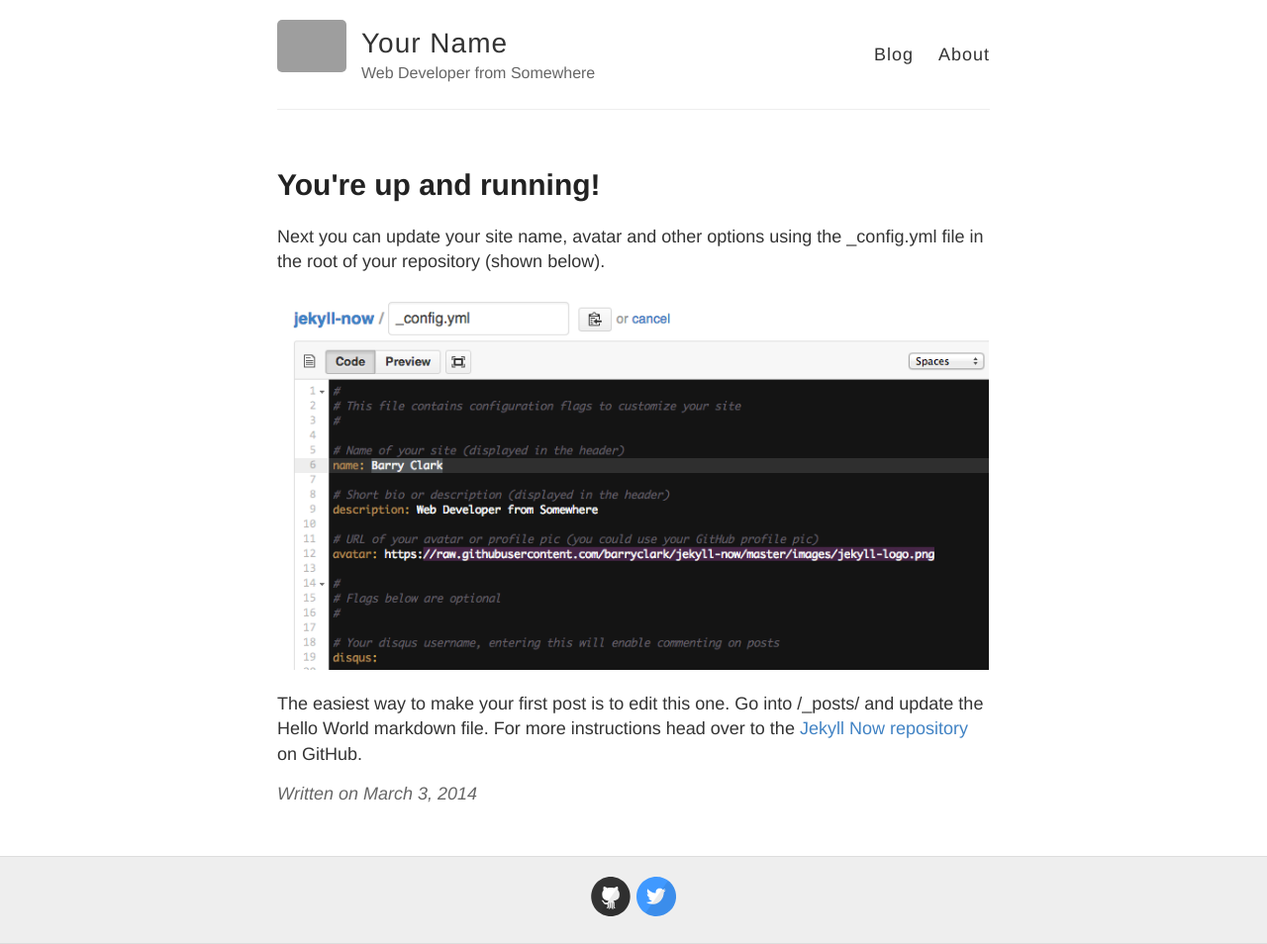
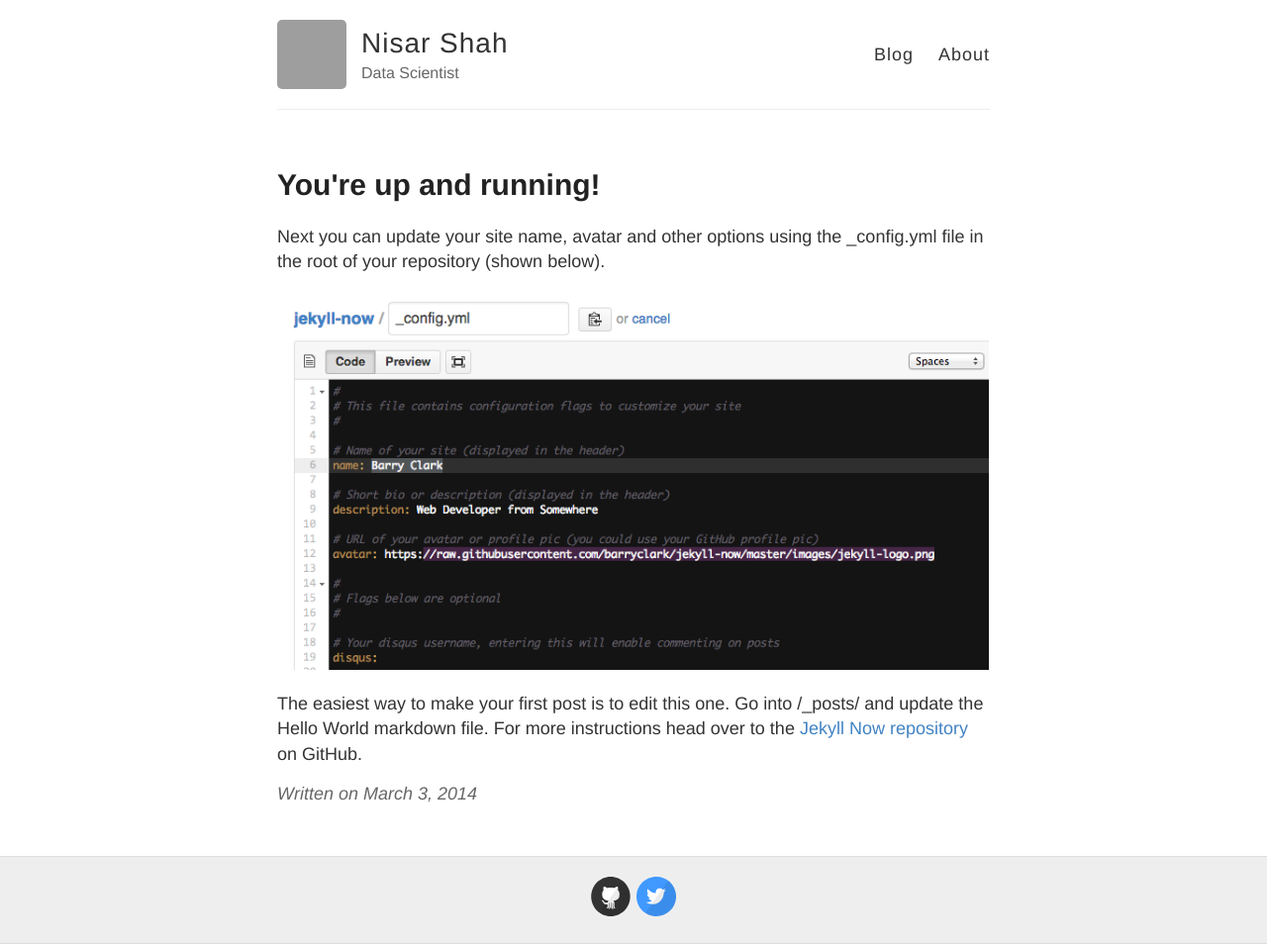
Before and after one commit to nisarshah/nisarshah.github.io, a Jekyll site: the page built from _posts/2014-3-3-Hello-World.md, in a window 1280 px wide. Shown: the whole page at 99% size. Built offline with Jekyll 4.4.1, drawn with Linux system fonts in a browser that asks for light colours; grey boxes are pictures that could not be loaded.

Commit message:
profile changes

```diff
--- a/_config.yml
+++ b/_config.yml
@@ -3,13 +3,13 @@
 #
 
 # Name of your site (displayed in the header)
-name: Your Name
+name: Nisar Shah
 
 # Short bio or description (displayed in the header)
-description: Web Developer from Somewhere
+description: Data Scientist
 
 # URL of your avatar or profile pic (you could use your GitHub profile pic)
-avatar: https://raw.githubusercontent.com/barryclark/jekyll-now/master/images/jekyll-logo.png
+avatar: https://avatars1.githubusercontent.com/u/741011?s=400&u=e623546e0ffd724f0298fe422389cd2d879cd2e3&v=4
 
 #
 # Flags below are optional
```
